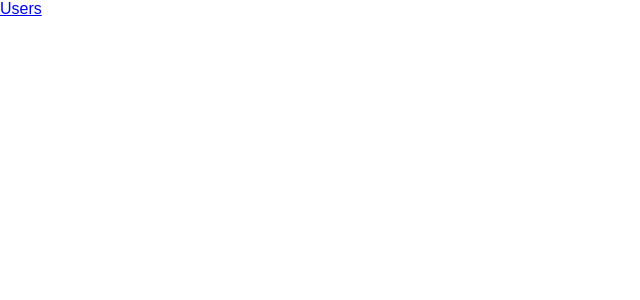
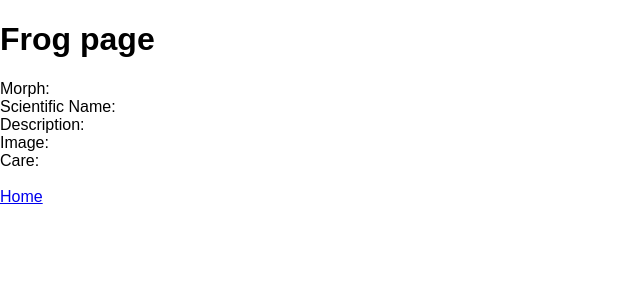
Before and after one commit to MikeNewm32/frog-wishlist, a React (Create React App) app in the folder client/: page /frog in a window 1280 px wide. Shown: the top 300 px of the page, without its empty margins (0-640 px from the left). Built offline with nearby package versions, Linux system fonts and the light colour scheme.

Commit message:
added links to all pages, need to build in routes for db

```diff
--- a/client/src/App.js
+++ b/client/src/App.js
@@ -1,24 +1,39 @@
 import React, { Component } from 'react';
 import './App.css';
 import { BrowserRouter as Router, Route, Link } from "react-router-dom";
-import Users from "./components/Users";
-// import Frogs from "./components/Frogs";
-// import Breeders from "./components/Breeders";
+import Home from "./components/Home";
+import User from "./components/User"
+import Frog from "./components/Frog";
+import Breeder from "./components/Breeder";
+
+
 
 class App extends Component {
+  constructor(){
+    super();
+    this.state = {
+      user: "",
+      wishlist: []
+    }
+
+  }
+
   render() {
+
+    const UserComponent = () => (
+      <User userId={this.state.user.id} collections={this.state.user.collections} handleAddRecord={this._handleAddRecord}/>
+    )
+
     return (
       <Router>
-        <div>
+
           <div>
-            <Link to="/">Users</Link>
+            <Route exact path ="/" component={Home} />
+            <Route path="/user" component={User} />
+            <Route path="/frog" component={Frog} />
+            <Route path="/breeder" component={Breeder} />
           </div>
-          <div>
-            <Route exact path="/" component={Users} />
-            {/* <Route path="/frogs/:frogsId" component={Frogs} />
-            <Route path="/breeders" component={Breeders} /> */}
-          </div>
-        </div>
+
       </Router>
     );
   }
--- /dev/null
+++ b/client/src/components/Breeder.js
@@ -0,0 +1,22 @@
+import React, { Component } from "react";
+import { Link, Redirect } from "react-router-dom";
+import axios from "axios";
+
+
+class Breeder extends Component {
+
+    render() {
+        return (
+            <div>
+                <h1>Breeder Page</h1>
+
+                <div>Breeder: {this.props.breederName}</div>
+                <div>Website: {this.props.website}</div>
+                <br />
+                <div><Link to="/">Home</Link></div>
+            </div>
+          );
+        }
+      }
+
+export default Breeder;
--- /dev/null
+++ b/client/src/components/Frog.js
@@ -0,0 +1,25 @@
+import React, { Component } from "react";
+import { Link, Redirect } from "react-router-dom";
+import axios from "axios";
+
+
+class Frog extends Component {
+
+    render() {
+        return (
+            <div>
+                <h1>Frog page</h1>
+
+                <div>Morph: {this.props.morph}</div>
+                <div>Scientific Name: {this.props.scientificName}</div>
+                <div>Description: {this.props.description}</div>
+                <div>Image: {this.props.image}</div>
+                <div>Care: {this.props.care}</div>
+                <br />
+                <div><Link to="/">Home</Link></div>
+            </div>
+          );
+        }
+      }
+
+export default Frog;
--- /dev/null
+++ b/client/src/components/Home.js
@@ -0,0 +1,24 @@
+import React, {Component} from 'react';
+import {Link} from 'react-router-dom';
+import axios from 'axios';
+import User from './User';
+import Breeder from './Breeder';
+import Frog from './Frog';
+
+
+class Home extends Component {
+
+    render() {
+      return (
+          <div>
+            <h1>Frogs for You!</h1>
+            <div>New users enter <input type="text" name="user" placeholder="username"/> here!</div>
+            <div><Link to="./User">Users</Link></div>
+            <div><Link to="./Breeder">Breeders</Link></div>
+            <div><Link to="./Frog">Frogs</Link></div>
+          </div>
+      );
+    }
+  }
+
+  export default Home;
--- /dev/null
+++ b/client/src/components/User.js
@@ -0,0 +1,22 @@
+import React, { Component } from "react";
+import { Link, Redirect } from "react-router-dom";
+import axios from "axios";
+
+
+class User extends Component {
+
+    render() {
+        return (
+            <div>
+                <h1>User Page</h1>
+
+                <div>Username: {this.props.userName}</div>
+                <div>Frogs: {this.props.wishlist}</div>
+                <br />
+                <div><Link to="/">Home</Link></div>
+            </div>
+          );
+        }
+      }
+
+export default User;
--- a/client/src/components/Users.js
+++ /dev/null
@@ -1,25 +0,0 @@
-import React, { Component } from "react";
-import { Link, Redirect } from "react-router-dom";
-import axios from "axios";
-
-class Users extends Component {
-  constructor(){
-    super();
-    this.state = {
-      user: "",
-      redirect: false,
-      games: []
-    }
-  }
-
-  render() {
-    return (
-        <div>
-          <h1>What is your username?</h1>
-          <input type="text" name="user" placeholder="username"/>
-        </div>
-    )
-}}
-
-
-export default Users;
```
Also changed, not shown: client/src/components/Breeders.js (deleted, +0 -7 lines), client/src/components/Frogs.js (deleted, +0 -7 lines), 2 other files (tests, documents, lock files or other folders).
